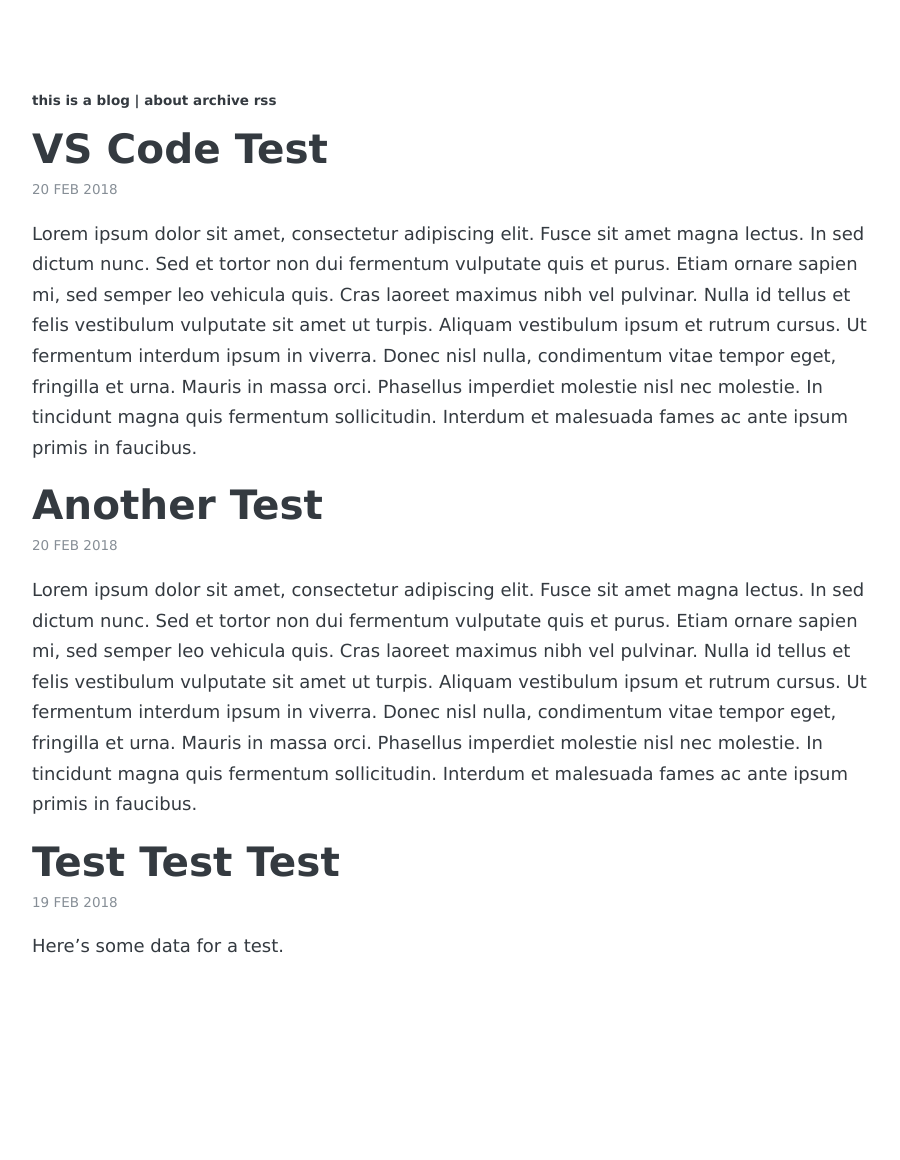
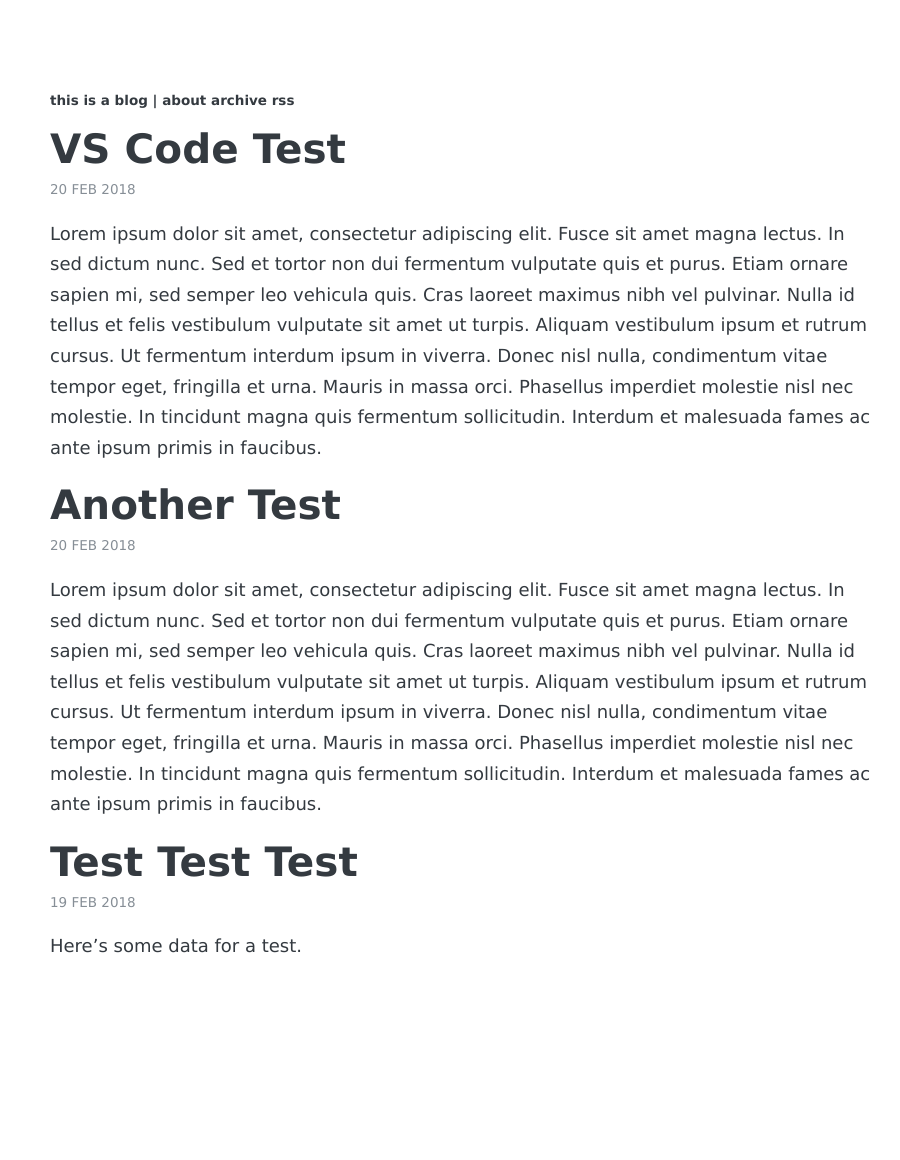
Before and after one commit to thisisamatthew/thisisamatthew.github.io, a Jekyll site: the page built from index.html, in a window 1280 px wide. Shown: the whole page, without its empty margins (176-1076 px from the left). Built offline with Jekyll 4.4.1, drawn with Linux system fonts in a browser that asks for light colours; some web fonts are replaced; the list of posts is cut into pages by our own code.

Commit message:
Update _site.scss

```diff
--- a/_sass/_site.scss
+++ b/_sass/_site.scss
@@ -8,6 +8,7 @@ html {
   font-family: $base-font;
   font-size: $base-font-size;
   line-height: 1.6;
+  margin-left: calc(100vw - 100%);
 }
 
 html,
@@ -20,7 +21,6 @@ body {
   max-width: 48rem;
   padding: 5rem 1rem;
   margin: auto;
-  padding-left: calc(100vw - 100%);
 
   @media (max-width: 48rem){
     padding: 2rem 1.3rem;
```
